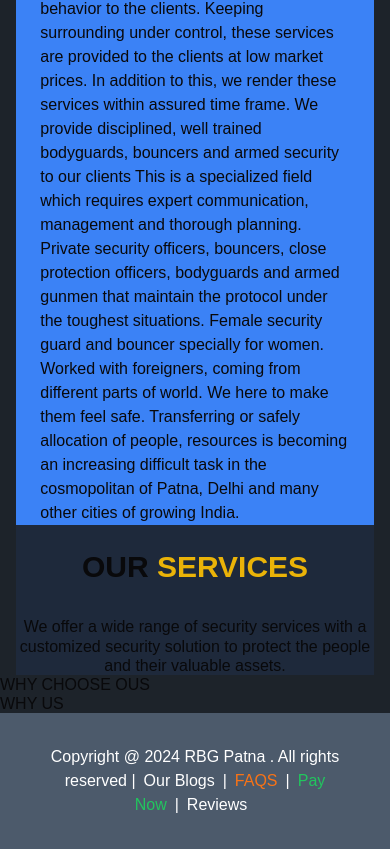
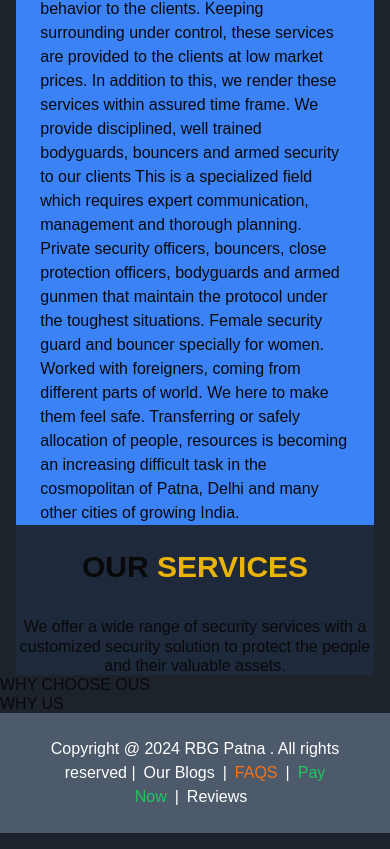
Before and after one commit to webdev-ashishk/Body-Guard, a Next.js app: page / in a window 390 px wide. Shown: the part 1714-2563 px from the top of the page. Built offline with nearby package versions, Linux system fonts and the light colour scheme.

Commit message:
making footer padding responsive accoring to screeen size

```diff
--- a/src/app/layout.tsx
+++ b/src/app/layout.tsx
@@ -34,7 +34,7 @@ export default function RootLayout({
         className={`${geistSans.variable} ${geistMono.variable} antialiased bg-[#1d232a]`}
       >
         <div
-          className="scrollToTop fixed right-[1rem] bottom-[8rem] md:bottom-[3rem] lg:bottom-[2rem]"
+          className="scrollToTop fixed right-[1rem] bottom-[4rem] md:bottom-[3rem] lg:bottom-[1.3rem]"
           id="scrollToTop"
         >
           <ChatWithUs />
--- a/src/components/Footer.tsx
+++ b/src/components/Footer.tsx
@@ -2,7 +2,7 @@ import Link from 'next/link';
 
 export default function Footer() {
   return (
-    <div className="p-8 text-white bg-[#4c5a6b] bottom-0">
+    <div className="p-4 md:p-6 lg:p-8  text-white bg-[#4c5a6b] bottom-0">
       <p className="text-center">
         Copyright @ 2024 RBG Patna . All rights reserved |
         <span className="px-2">Our Blogs</span>|
```
